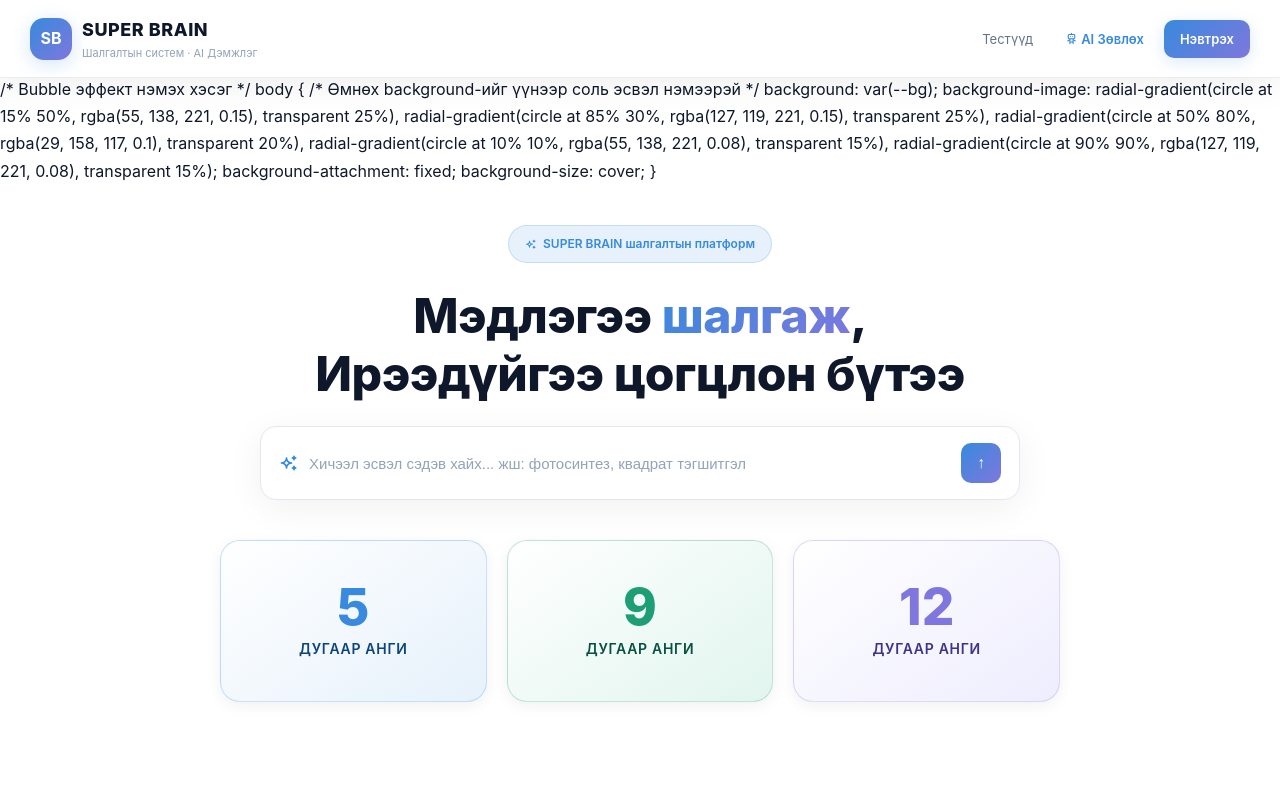
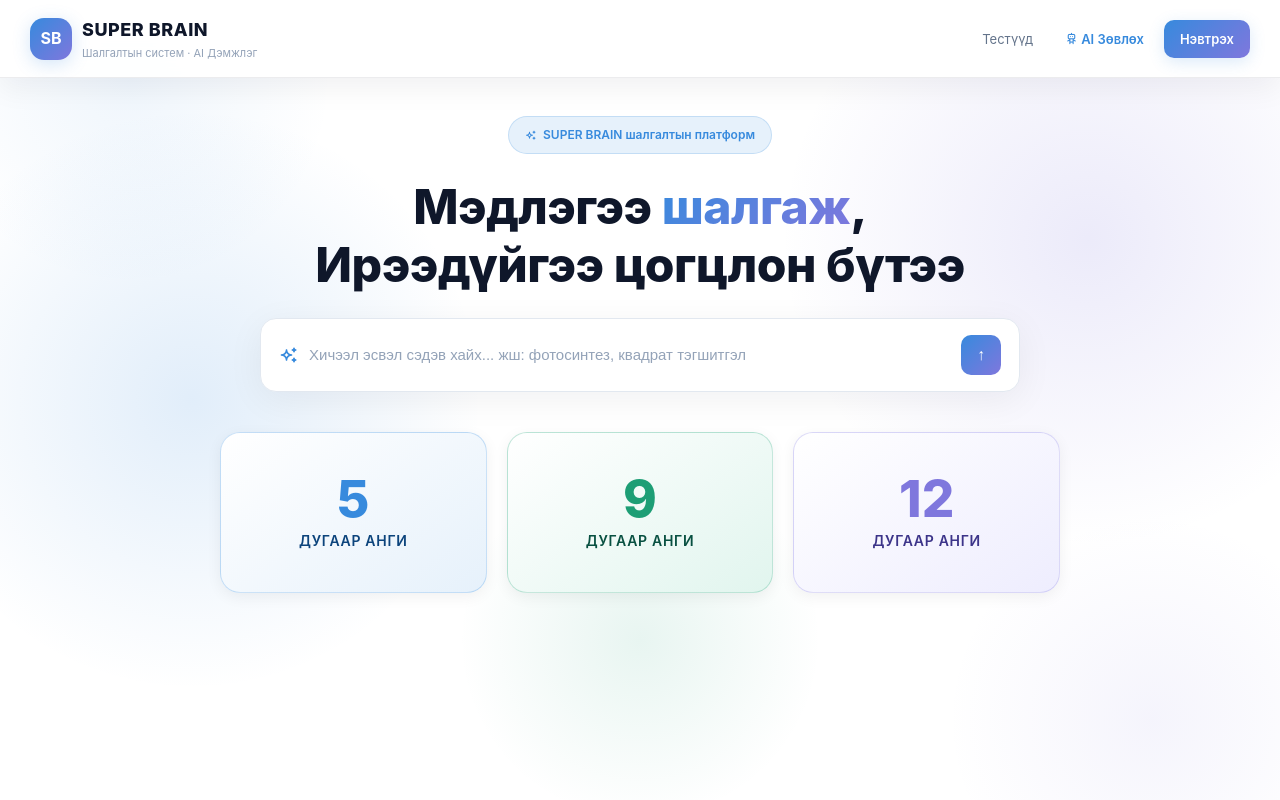
Before and after one commit to badamaa611/capstone3team, a Flask app: page / in a window 1280 px wide. Run offline with Flask 3, Linux system fonts and the light colour scheme.

Commit message:
ьоти

```diff
--- a/templates/index.html
+++ b/templates/index.html
@@ -27,6 +27,19 @@
       --green1:#064e3b;--green2:#10b981;--green3:#34d399;
       --purple1:#4c1d95;--purple2:#a78bfa;--purple3:#c4b5fd;
       --card-bg:#1e293b;
+    }
+
+    /* ✅ BUBBLE ЭФФЕКТ — зөв газар (style дотор) */
+    body {
+      background: var(--bg);
+      background-image:
+        radial-gradient(circle at 15% 50%, rgba(55, 138, 221, 0.15), transparent 25%),
+        radial-gradient(circle at 85% 30%, rgba(127, 119, 221, 0.15), transparent 25%),
+        radial-gradient(circle at 50% 80%, rgba(29, 158, 117, 0.1), transparent 20%),
+        radial-gradient(circle at 10% 10%, rgba(55, 138, 221, 0.08), transparent 15%),
+        radial-gradient(circle at 90% 90%, rgba(127, 119, 221, 0.08), transparent 15%);
+      background-attachment: fixed;
+      background-size: cover;
     }
 
     .nav{display:flex;justify-content:space-between;align-items:center;padding:15px 30px;border-bottom:1px solid rgba(15,23,42,0.08);background:rgba(255,255,255,0.92);backdrop-filter:blur(20px);-webkit-backdrop-filter:blur(20px);position:fixed;top:0;left:0;right:0;width:100%;z-index:150;box-shadow:0 10px 30px rgba(15,23,42,0.06);transition: background 0.3s}
@@ -103,19 +116,6 @@
     @media(max-width:1024px){.fg{grid-template-columns:1fr}}
     @media(max-width:760px){.hh{font-size:2.2rem}.grade-row{grid-template-columns:1fr}.nav{padding:12px 18px}.welcome-row{grid-template-columns:1fr}.sr{grid-template-columns:1fr}}
   </style>
-/* Bubble эффект нэмэх хэсэг */
-body {
-    /* Өмнөх background-ийг үүнээр соль эсвэл нэмээрэй */
-    background: var(--bg);
-    background-image:
-        radial-gradient(circle at 15% 50%, rgba(55, 138, 221, 0.15), transparent 25%),
-        radial-gradient(circle at 85% 30%, rgba(127, 119, 221, 0.15), transparent 25%),
-        radial-gradient(circle at 50% 80%, rgba(29, 158, 117, 0.1), transparent 20%),
-        radial-gradient(circle at 10% 10%, rgba(55, 138, 221, 0.08), transparent 15%),
-        radial-gradient(circle at 90% 90%, rgba(127, 119, 221, 0.08), transparent 15%);
-    background-attachment: fixed;
-    background-size: cover;
-}
 </head>
 <body>
 
@@ -191,5 +191,6 @@ body {
     </div>
   </div>
 
+</div>
 </body>
 </html>
```
